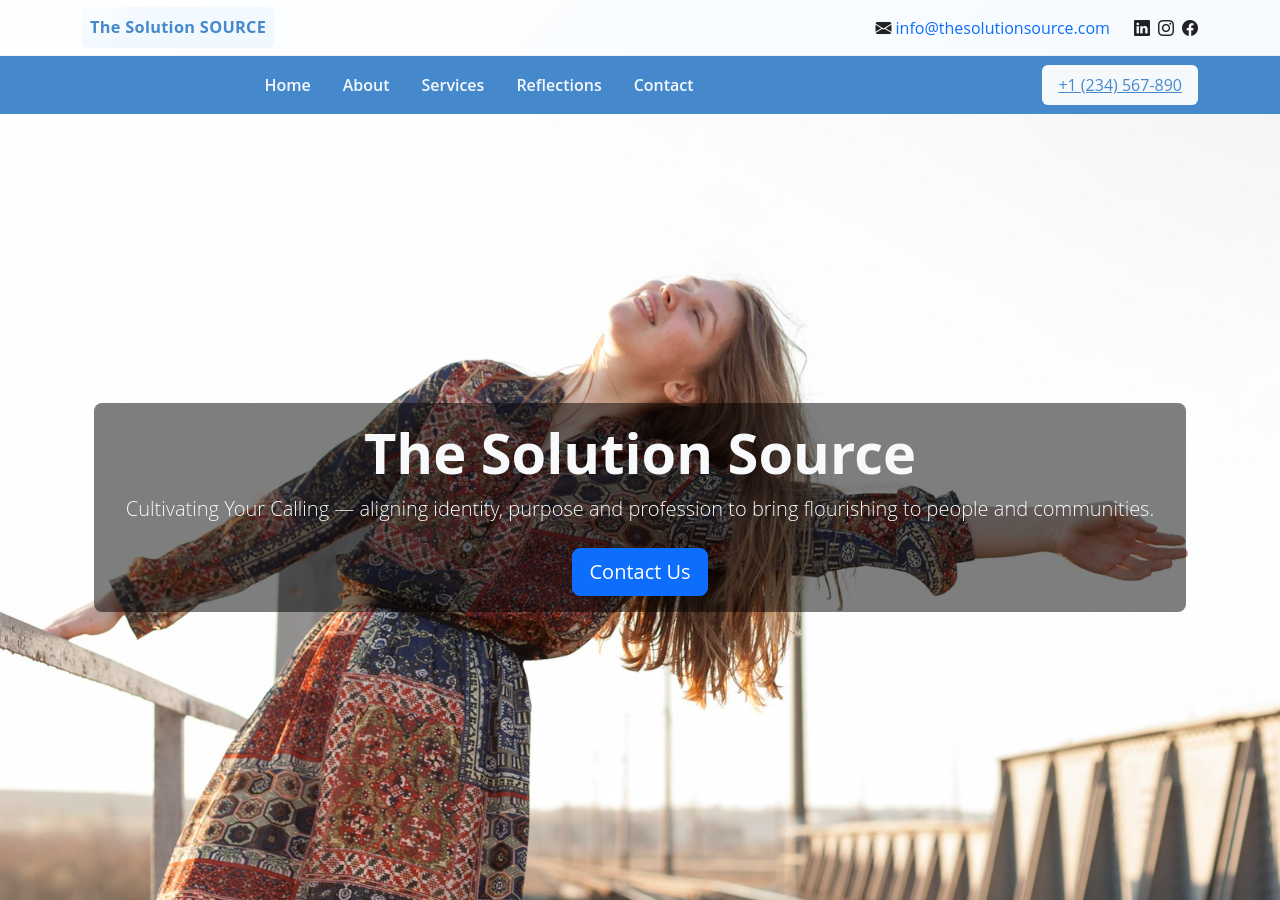
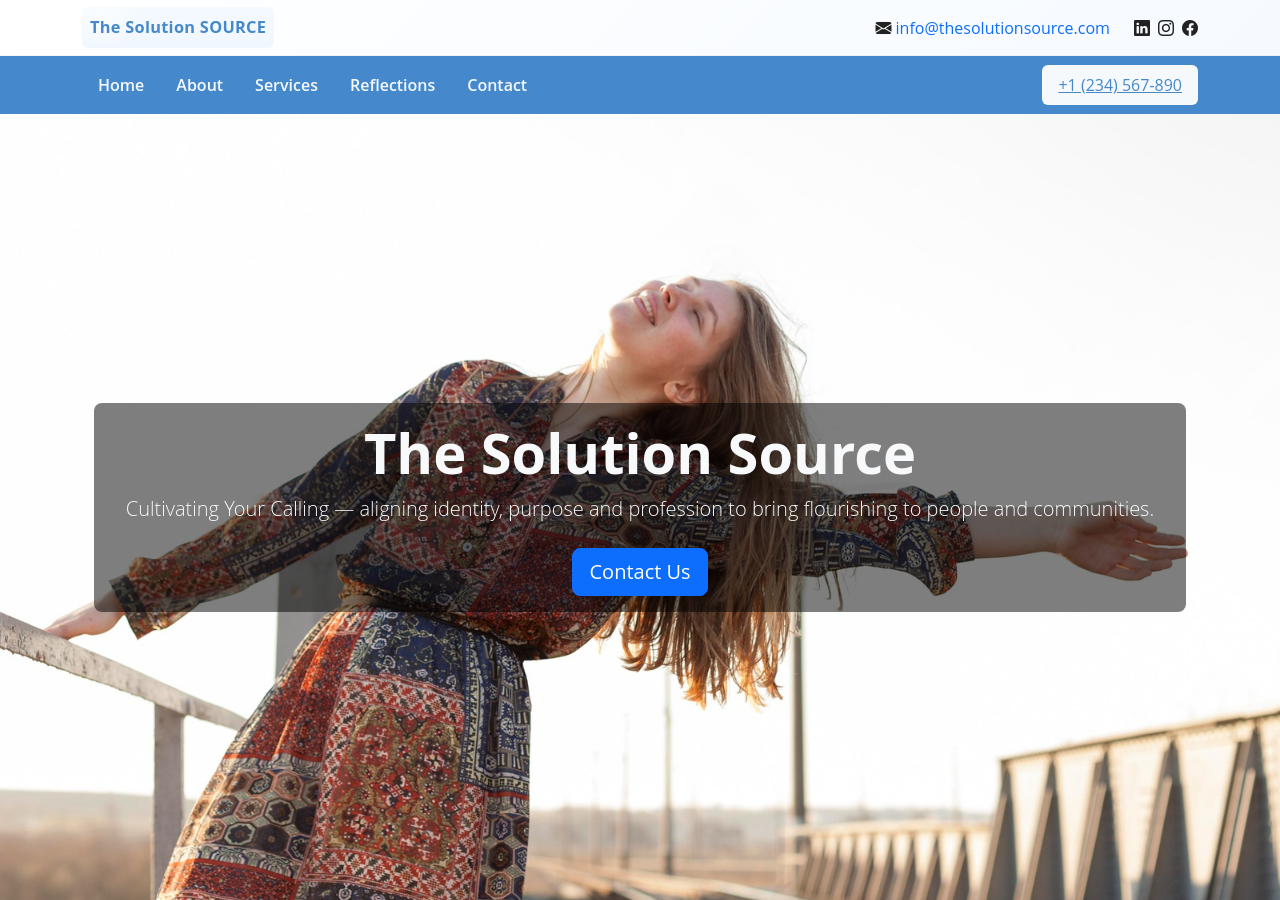
Before and after one commit to digitalsparkhq/thesolutionsource-demo, a Jekyll site: the page built from index.md, in a window 1280 px wide and 900 px high. Built offline with Jekyll 4.4.1, drawn with Linux system fonts in a browser that asks for light colours.

Commit message:
Update header.html

```diff
--- a/_includes/header.html
+++ b/_includes/header.html
@@ -17,7 +17,6 @@
         <a href="mailto:{{ site.email }}" class="text-decoration-none">{{ site.email }}</a>
       </div>
       <div class="top-email d-flex d-md-none align-items-center me-3">
-        <!-- Mobile: icon only -->
         <a href="mailto:{{ site.email }}" aria-label="Email" class="text-decoration-none">
           <i class="bi bi-envelope-fill"></i>
         </a>
@@ -37,14 +36,13 @@
 <nav id="mainNav" class="navbar navbar-expand-lg navbar-sticky">
   <div class="container d-flex align-items-center">
     <!-- Mobile: toggler left -->
-    <button class="navbar-toggler me-2 d-lg-none" type="button" data-bs-toggle="collapse" data-bs-target="#navbarMenu" aria-controls="navbarMenu" aria-expanded="false">
+    <button class="navbar-toggler me-2 d-lg-none" type="button" id="mobileMenuToggler">
       <span class="navbar-toggler-icon"></span>
     </button>
 
-    <!-- center menu (use flexbox trick) -->
-    <div class="mx-auto order-2 order-lg-1">
-      <div class="collapse navbar-collapse justify-content-center" id="navbarMenu">
-        <ul class="navbar-nav">
+    <!-- Desktop nav menu: left-aligned -->
+    <div class="d-none d-lg-flex">
+      <ul class="navbar-nav align-items-center">
         {% for item in site.data.navigation %}
         <li class="nav-item px-2">
           <a class="nav-link" href="{{ item.url | relative_url }}">{{ item.title }}</a>
@@ -52,10 +50,9 @@
         {% endfor %}
       </ul>
     </div>
-    </div>
 
-    <!-- Right: call box (on mobile show call button) -->
-    <div class="ms-auto order-3">
+    <!-- Right: call box -->
+    <div class="ms-auto">
       <div class="d-none d-lg-inline">
         <a href="tel:+1234567890" class="call-box d-inline-flex align-items-center px-3 py-2 rounded">
           <span class="call-number">+1 (234) 567-890</span>
@@ -65,6 +62,17 @@
         <a href="tel:+1234567890" class="btn btn-sm btn-primary call-btn">Call Us</a>
       </div>
     </div>
+  </div>
+
+  <!-- Mobile overlay menu -->
+  <div id="mobileNavOverlay" class="mobile-nav-overlay d-none">
+    <ul class="navbar-nav flex-column text-start py-4 px-3">
+      {% for item in site.data.navigation %}
+      <li class="nav-item">
+        <a class="nav-link" href="{{ item.url | relative_url }}">{{ item.title }}</a>
+      </li>
+      {% endfor %}
+    </ul>
   </div>
 </nav>
 
```
Lines whose indentation alone changed are shown as unchanged.
